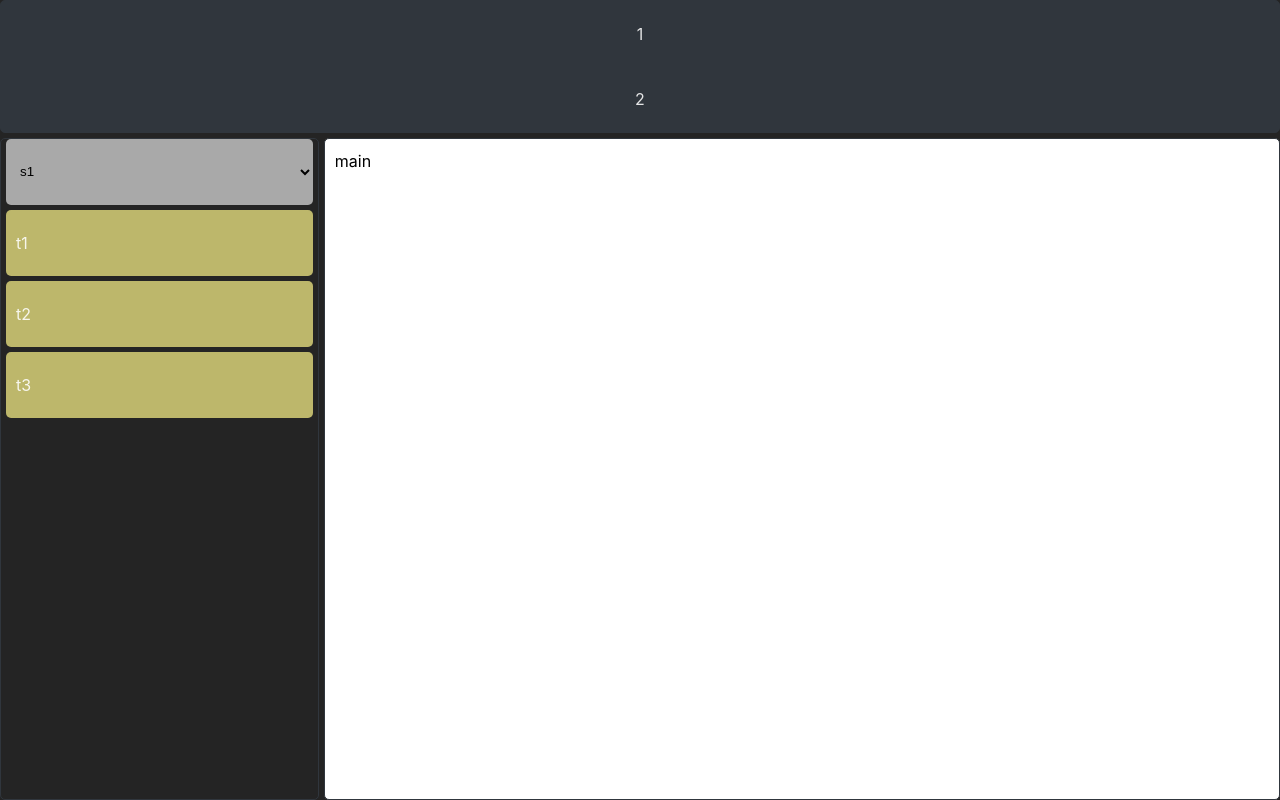
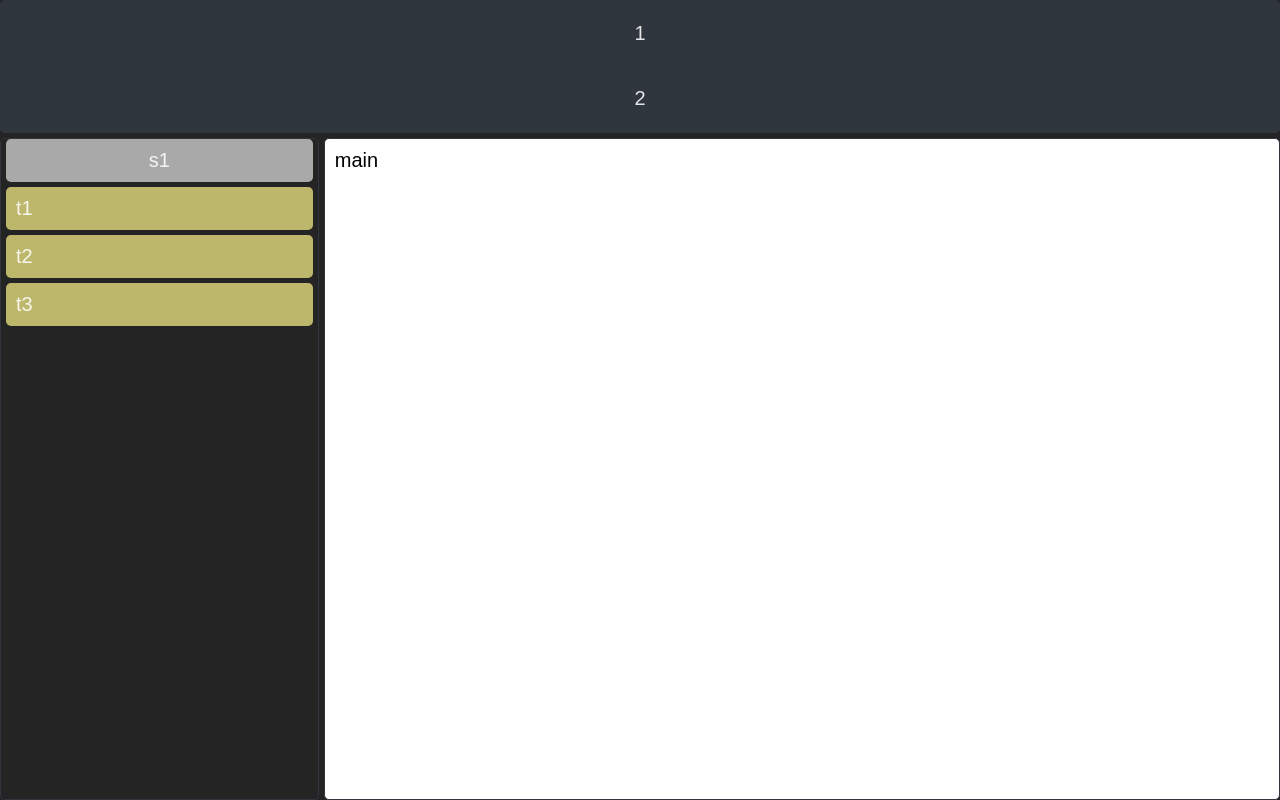
Before and after one commit to EllisArn/LA_245_1706_Prototyp, a React (Vite) app: page / in a window 1280 px wide. Built offline with nearby package versions, Linux system fonts and the light colour scheme.

Commit message:
besseres dropdown

```diff
--- a/src/App.css
+++ b/src/App.css
@@ -1,3 +1,7 @@
+* {
+  font: 20px Arial, sans-serif;
+}
+
 body {
   height: 100vh;
   margin: 0;
@@ -62,28 +66,36 @@ nav {
   gap: 5px;
 }
 
-select {
-  width: calc(100% - 10px);
-  height: 10%;
-  padding-left: 10px;
-  background-color: darkgrey;
-  border: none;
+.subjects,
+.topics,
+.assignments {
+  display: block;
+  align-items: center;
+  width: calc(100% - 30px);
+  padding: 10px;
+  background-color: darkkhaki;
   border-radius: 5px;
   cursor: pointer;
 }
 
-select option {
-  border: 1px solid #30363d;
+#toggle[type='checkbox'] {
+  position: absolute;
+  top: -9999px;
+  left: -9999px;
 }
 
-.topics,
-.assignments {
-  display: flex;
-  align-items: center;
-  width: calc(100% - 20px);
-  height: 10%;
-  padding-left: 10px;
-  background-color: darkkhaki;
+#labelToToggle {
+  display: inline-block;
+  width: calc(100% - 30px);
+  text-align: center;
+  background-color: darkgrey;
+  cursor: pointer;
+  padding: 10px;
   border-radius: 5px;
-  cursor: pointer;
 }
+
+.subjects {
+  display: none;
+  border-radius: 5px;
+  padding: 10px;
+}
--- a/src/App.jsx
+++ b/src/App.jsx
@@ -1,8 +1,38 @@
-import { useState } from 'react'
+import React, { useEffect } from 'react'
 import './App.css'
-import { Topic } from './Topic.jsx'
 
 function App() {
+  useEffect(() => {
+    const subjects = document.querySelectorAll('.subjects')
+    const topics = document.querySelectorAll('.topics')
+    const toggle = document.querySelector('#toggle')
+
+    subjects.forEach((subject) => {
+      subject.addEventListener('click', (event) => {
+        if (toggle.checked) {
+          toggle.checked = false
+          toggleOptions()
+        } else {
+          toggle.checked = true
+          toggleOptions()
+        }
+        document.querySelector('#labelToToggle').innerHTML = subject.innerHTML
+      })
+    })
+
+    toggle.addEventListener('change', toggleOptions)
+
+    return () => {
+      subjects.forEach((subject) => {
+        subject.removeEventListener('click', handleClick)
+      })
+
+      topics.forEach((topic) => {
+        topic.removeEventListener('click', handleClick)
+      })
+    }
+  }, [])
+
   return (
     <>
       <div className="container">
@@ -12,11 +42,19 @@ function App() {
         </header>
         <main>main</main>
         <nav>
-          <select name="subjects" id="dropdown">
-            <option value="s1">s1</option>
-            <option value="s2">s2</option>
-            <option value="s3">s3</option>
-          </select>
+          <label id="labelToToggle" htmlFor="toggle">
+            s1
+          </label>
+          <input type="checkbox" id="toggle"></input>
+          <div className="subjects" value="s1">
+            s1
+          </div>
+          <div className="subjects" value="s2">
+            s2
+          </div>
+          <div className="subjects" value="s3">
+            s3
+          </div>
           <div className="topics" id="topic-1">
             t1
           </div>
@@ -32,25 +70,27 @@ function App() {
   )
 }
 
-document.querySelectorAll('.topics').forEach((topic) => {
-  topic.addEventListener('click', (event) => {
-    document.querySelector(
-      'nav'
-    ).innerHTML = `<select name="topics" id="dropdown">
-    <option value="t1">t1</option>
-    <option value="t2">t2</option>
-    <option value="t3">t3</option>
-  </select>
-  <div className="assignment" id="assignment-1">
-    a1
-  </div>
-  <div className="assignment" id="assignment-2">
-    a2
-  </div>
-  <div className="assignment" id="assignment-3">
-    a3
-  </div>`
-  })
-})
+function toggleOptions() {
+  console.log('toggleOptions', toggle.checked)
+  if (toggle.checked) {
+    document.querySelectorAll('.subjects').forEach((subject) => {
+      subject.style.display = 'block'
+    })
+    document.querySelectorAll('.topics').forEach((topic) => {
+      topic.style.display = 'none'
+    })
+  } else {
+    document.querySelectorAll('.subjects').forEach((subject) => {
+      subject.style.display = 'none'
+    })
+    document.querySelectorAll('.topics').forEach((topic) => {
+      topic.style.display = 'block'
+    })
+  }
+}
+
+function handleClick(event) {
+  console.log(event.target)
+}
 
 export default App
```
